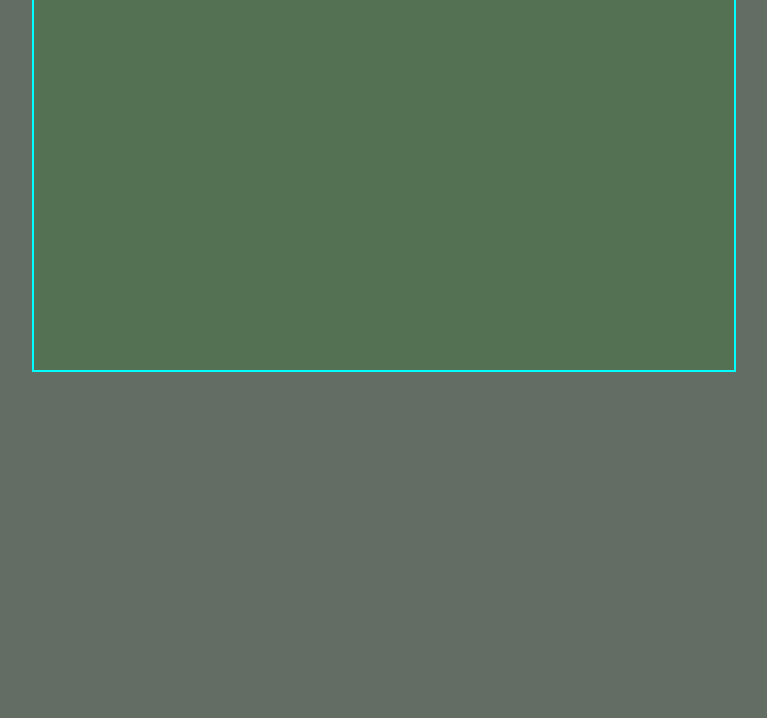
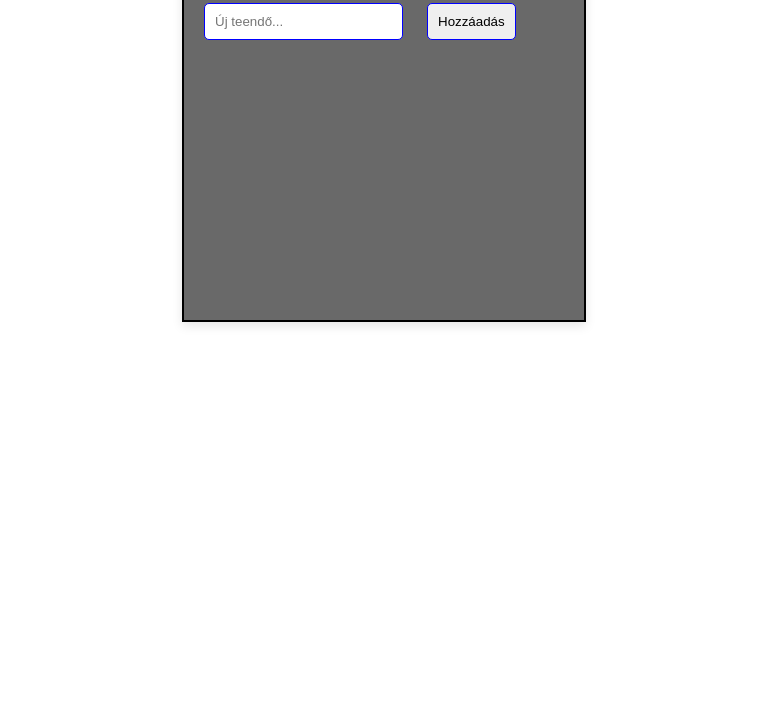
Before and after one commit to Kiss1994/teend-lista, a plain HTML site: page index.html in a window 1280 px wide. Shown: the part 132-850 px from the top of the page, without its empty margins (256-1023 px from the left). Before the commit the page ends 800 px from the top, so only its background shows below. Drawn offline with Linux system fonts and the light colour scheme.

Commit message:
Stílus hozzáadva a teendőlistához

```diff
--- a/style.css
+++ b/style.css
@@ -1,26 +1,36 @@
 *{margin: 0px;
 padding: 0px;}
-body{background-color: rgb(100, 109, 100);}
+body{ display: flex;
+  justify-content: center;
+  align-items: flex-start;
+  min-height: 100vh;
+  padding-top: 50px;;
+}
 h1{font-size: 3rem;
     text-align: center;
-font-family: 'Merriweather', serif
+font-family: 'Merriweather', serif;
+margin-top: 10px;
 ;
 text-shadow: rgb(17, 91, 49) 2px 2px 1px;}
 #box{
-    max-width: 700px;
-    height: 500px;
-    border:2px solid cyan;
-    margin: 0px auto;
-    background-color: rgba(24, 129, 20, 0.2);
+    box-shadow: 0 4px 10px rgba(0,0,0,0.1);
+  width: 100%;
+  max-width: 400px;
+  height: 400px;
+  background-color: dimgray;
+  border: 2px solid black;
 
 }
-input{}
+input:hover{background-color: #45a049;}
+button:hover{background-color: gold;
+color: black;}
 
 input, button {
   padding: 10px;
   border: 1px solid blue;
   border-radius: 5px;
  margin-left: 20px;
+
 
 }
 
```
